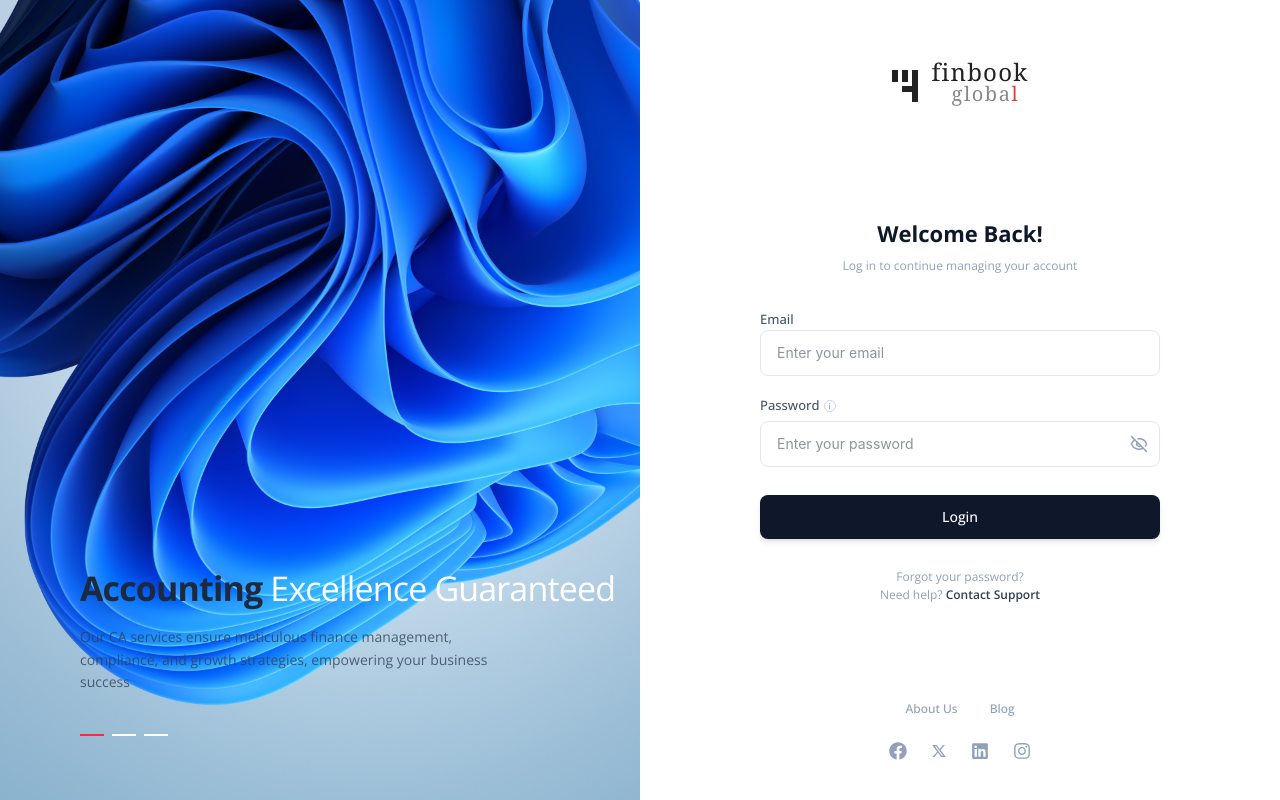
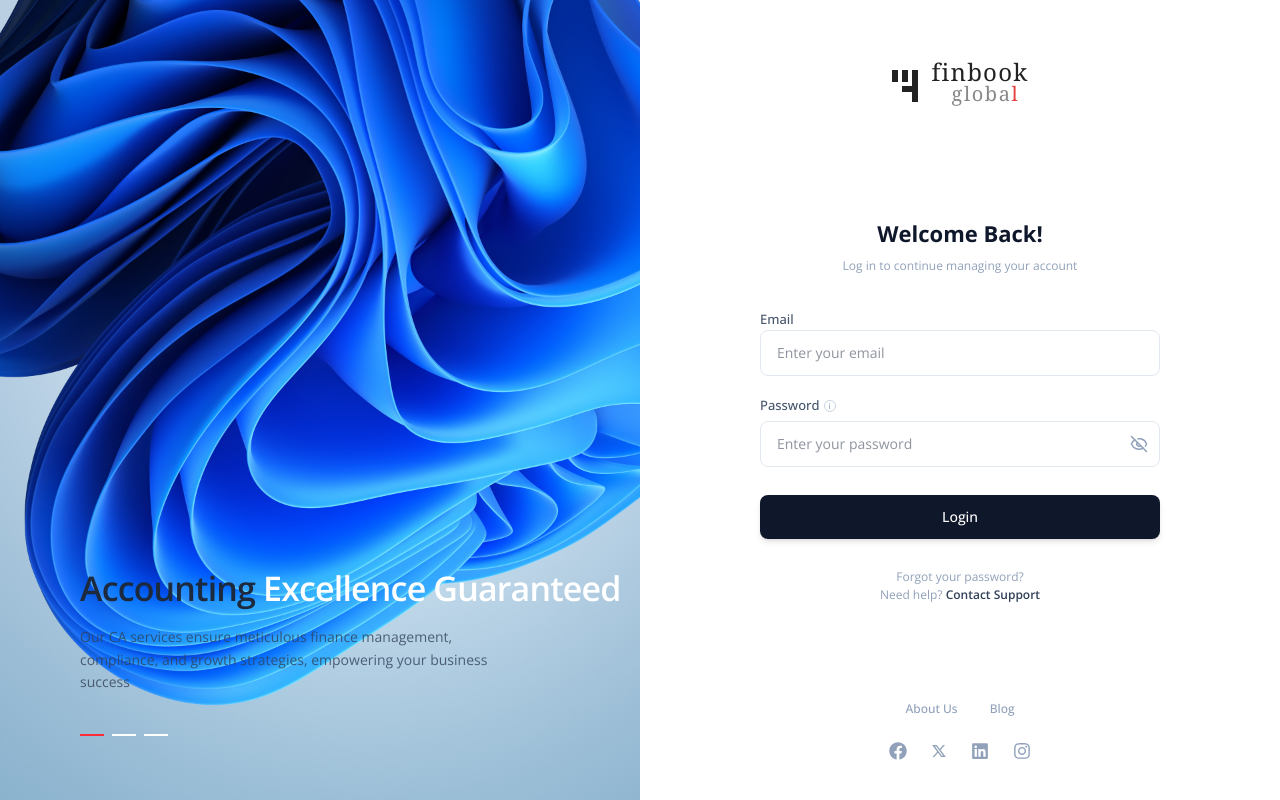
Before and after one commit to abhinavsd07-cyber/finbook, a React (Vite) app: page / in a window 1280 px wide. Built offline with nearby package versions, Linux system fonts and the light colour scheme.

Commit message:
Nexus erp perfect1

```diff
--- a/index.html
+++ b/index.html
@@ -7,7 +7,7 @@
     <title>vite-project</title>
     <link rel="preconnect" href="https://fonts.googleapis.com">
 <link rel="preconnect" href="https://fonts.gstatic.com" crossorigin>
-<link href="https://fonts.googleapis.com/css2?family=Open+Sans:ital,wght@0,300..800;1,300..800&display=swap" rel="stylesheet">
+<link href="https://fonts.googleapis.com/css2?family=Open+Sans:ital,wght@0,300;0,400;0,500;0,600;0,700;0,800;1,300;1,400;1,500;1,600;1,700;1,800&display=swap" rel="stylesheet">
 
   </head>
   <body>
--- a/src/components/auth/AuthLayout.jsx
+++ b/src/components/auth/AuthLayout.jsx
@@ -19,7 +19,7 @@ export function AuthLayout({ children }) {
   }, []);
 
   return (
-    <div className="min-h-screen w-full flex bg-white font-['Open_Sans',sans-serif] text-slate-800">
+    <div className="min-h-screen w-full flex bg-white font-sans text-slate-800">
       <div className="w-full flex flex-col md:flex-row min-h-screen">
         {/* LEFT SIDE: Carousel (Hidden on Mobile, flex on MD+) */}
         <div className="hidden md:flex md:w-1/2 relative flex-col overflow-hidden bg-gradient-to-b from-[#97B7D0] to-[#96B6CF]">
@@ -44,8 +44,10 @@ export function AuthLayout({ children }) {
           {/* Text Content */}
           <div className="relative z-20 flex flex-col justify-end h-full px-12 lg:px-20 pb-16">
             <h1 className="text-[28px] lg:text-[34px] leading-tight tracking-tight mb-4 flex items-center gap-x-2 whitespace-nowrap">
-              <span className="font-bold text-slate-800">Accounting</span>
-              <span className="font-light text-white">Excellence Guaranteed</span>
+              <span className="font-semibold text-slate-800">Accounting</span>
+              <span className="font-semibold text-white">
+                Excellence Guaranteed
+              </span>
             </h1>
 
             <p className="text-[14px] text-slate-700/80 max-w-[420px] leading-relaxed mb-10">
@@ -59,9 +61,7 @@ export function AuthLayout({ children }) {
                 <div
                   key={idx}
                   className={`h-[2px] w-6 transition-all duration-500 ${
-                    idx === currentIdx
-                      ? "bg-red-500"
-                      : "bg-white"
+                    idx === currentIdx ? "bg-red-500" : "bg-white"
                   }`}
                 ></div>
               ))}
--- a/src/index.css
+++ b/src/index.css
@@ -17,7 +17,7 @@
   --color-surface-800: #1e293b;
   --color-surface-900: #0f172a;
 
-  --font-sans: 'Inter', system-ui, -apple-system, sans-serif;
+  --font-sans: 'Open Sans', system-ui, -apple-system, sans-serif;
   --font-display: 'Outfit', system-ui, -apple-system, sans-serif;
 
   --animate-slide-up: slideUp 0.5s ease-out;
```
